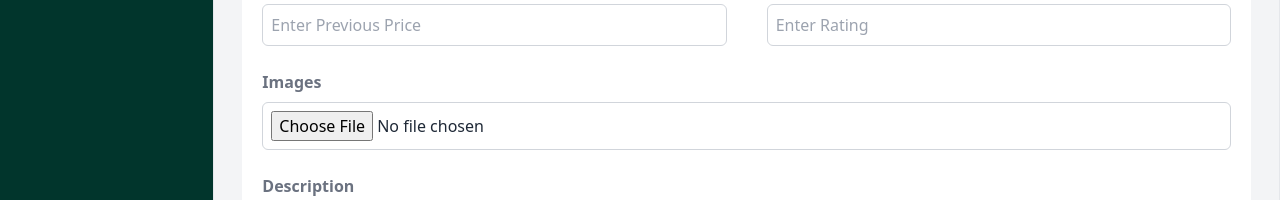
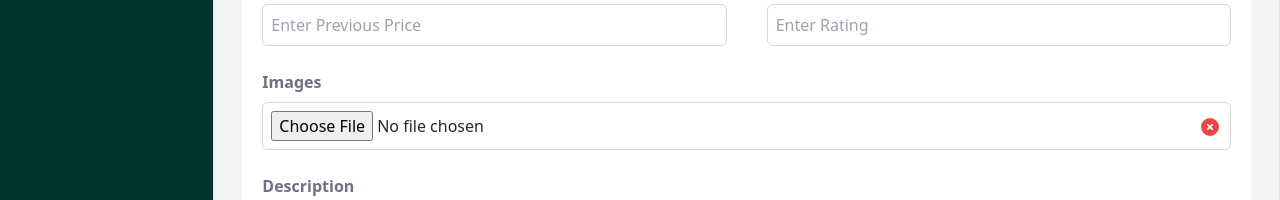
Before and after one commit to yasin2514/nest-nature-nursery-client, a React (Vite) app: page /dashboard/products/upload in a window 1280 px wide. Shown: the part 427-627 px from the top of the page. Built offline with nearby package versions, Linux system fonts and the light colour scheme; no server answers.

Commit message:
upload product desing updated

```diff
--- a/src/components/ui/FormComponent.jsx
+++ b/src/components/ui/FormComponent.jsx
@@ -1,6 +1,9 @@
+import { FaCircleXmark } from "react-icons/fa6";
+
 const Input = ({ className, label, ...rest }) => {
+  const { cross } = rest || {};
   return (
-    <div className={className}>
+    <div className={`relative ${className}`}>
       <label htmlFor={label} className="block mb-2 font-semibold text-gray-500">
         {label}
       </label>
@@ -10,6 +13,7 @@ const Input = ({ className, label, ...rest }) => {
         className="custom-input"
         placeholder={`Enter ${label}`}
       />
+      {cross && <FaCircleXmark  className="absolute top-12 right-3 text-red-500 text-lg cursor-pointer" />}
     </div>
   );
 };
--- a/src/pages/dashboard/admin/UploadProducts.jsx
+++ b/src/pages/dashboard/admin/UploadProducts.jsx
@@ -21,7 +21,12 @@ const UploadProducts = () => {
             className={"col-span-6"}
           />
           <Input type="text" label={"Rating"} className={"col-span-6"} />
-          <Input type="file" label={"Images"} className={"col-span-12 "} />
+          <Input
+            type="file"
+            label={"Images"}
+            className={"col-span-12 "}
+            cross={true}
+          />
 
           <Textarea
             type="text"
```
